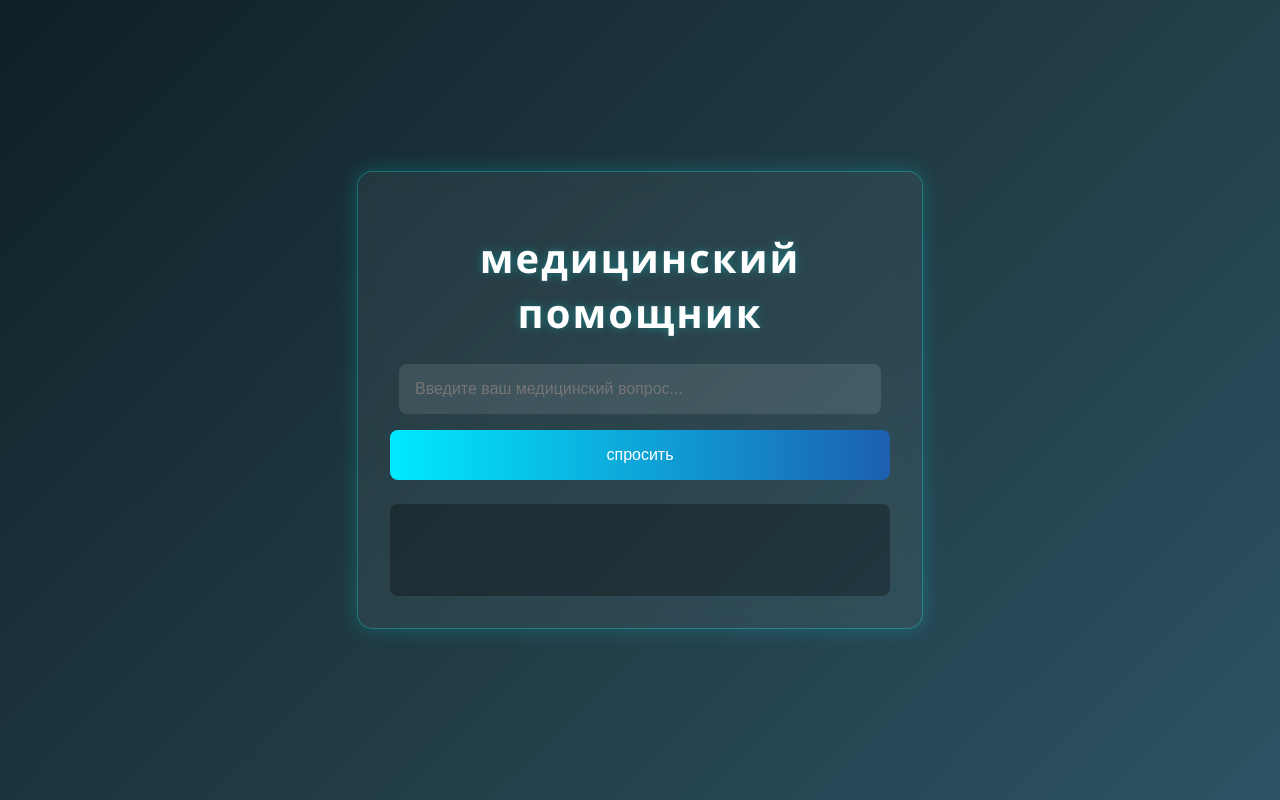
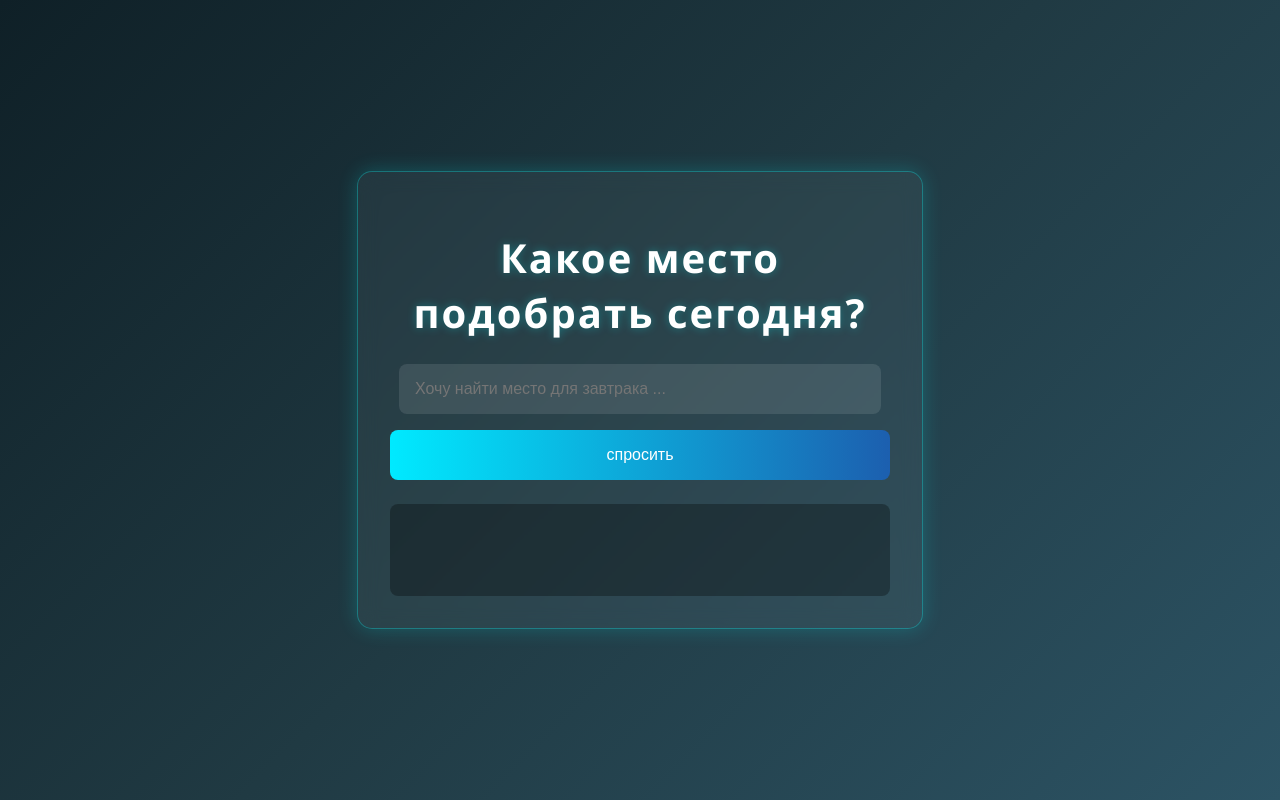
Before and after one commit to crazysolntse/medical, a plain HTML site: page index.html in a window 1280 px wide. Drawn offline with Linux system fonts and the light colour scheme.

Commit message:
Update index.html

```diff
--- a/index.html
+++ b/index.html
@@ -2,13 +2,13 @@
 <html lang="ru">
 <head>
   <meta charset="UTF-8">
-  <title>Медицинский помощник</title>
+  <title>Ресторанный гид</title>
   <link rel="stylesheet" href="style.css">
 </head>
 <body>
   <div class="container">
-    <h1>медицинский помощник</h1>
-    <input type="text" id="questionInput" placeholder="Введите ваш медицинский вопрос...">
+    <h1>Какое место подобрать сегодня?</h1>
+    <input type="text" id="questionInput" placeholder="Хочу найти место для завтрака ...">
     <button onclick="askAI()">спросить</button>
     <div id="response" class="response"></div>
   </div>
```
